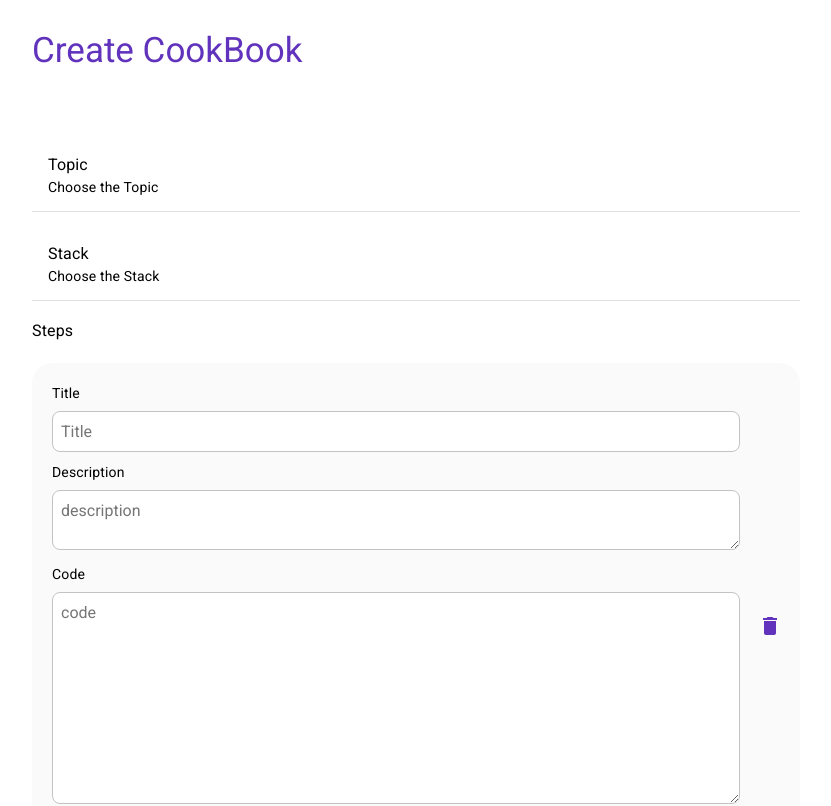
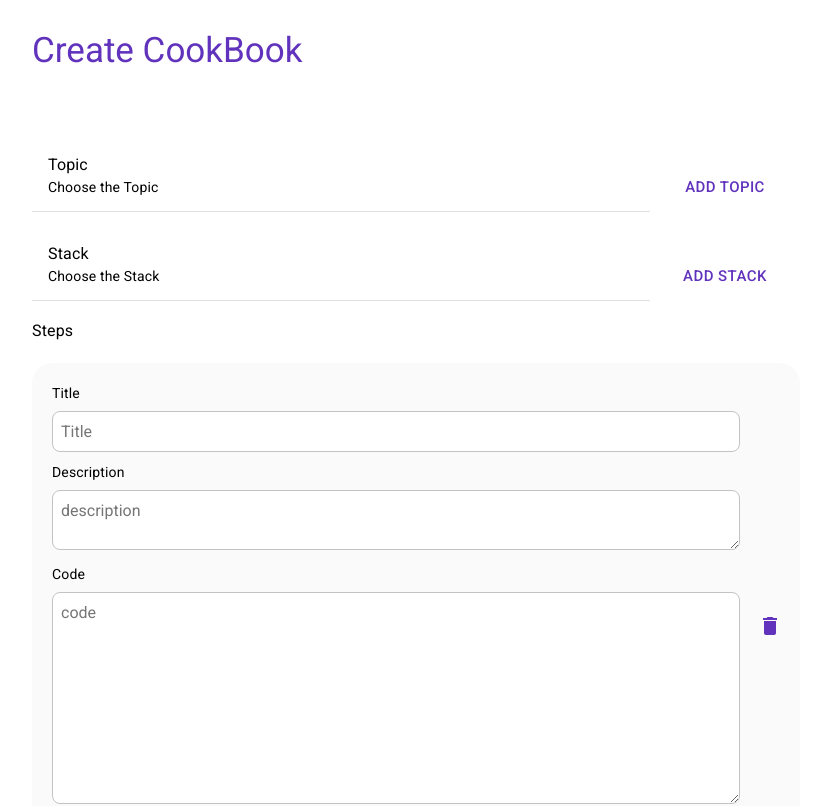
Before and after one commit to avasoft-mobility/cookbook, a React (Create React App) app: page /create/cookbook in a window 1280 px wide. Shown: the top 806 px of the page, without its empty margins (224-1055 px from the left). Built offline with nearby package versions, Linux system fonts and the light colour scheme; no server answers.

Commit message:
Implement create navigation for specified pages (#122)

```diff
--- a/src/Pages/CreateCookbook.page.tsx
+++ b/src/Pages/CreateCookbook.page.tsx
@@ -6,6 +6,7 @@ import StepWrapper from "../components/StepWrapper.component";
 import Clickable from "../components/wrapper_components/ButtonWrapperComponent";
 import ConfirmationDialog from "../components/wrapper_components/ConfirmationDialog.WrapperComponent";
 import Text from "../components/wrapper_components/Text.wrapperComponent";
+import Color from "../configs/ColorConfig";
 
 import Theme from "../configs/ThemeConfig";
 import CookbookCreateRequest from "../models/request_response_models/CookbookCreate.request";
@@ -165,6 +166,7 @@ const CreateCookbookPage = () => {
         </div>
       </div>
       <div style={styles.innerContainer}>
+        <div style={styles.spaceBetween}>
           <ConfirmationDialog
             title="Topic"
             dialogHeader="Choose Topic"
@@ -174,6 +176,21 @@ const CreateCookbookPage = () => {
             value={"Choose the Topic"}
             onConfirm={onTopicChosed}
           />
+          <div style={styles.buttonConatiner}>
+            <Clickable
+              ClickableText={"Add Topic"}
+              variant={"text"}
+              clickableSize={"large"}
+              onClick={(event) => {
+                navigate("/create/topic");
+              }}
+              textColor={Color.primaryColor}
+              style={{ width: "150px", height: "50px" }}
+            />
+          </div>
+        </div>
+
+        <div style={styles.spaceBetween}>
           <ConfirmationDialog
             title="Stack"
             dialogHeader="Choose Stack"
@@ -183,6 +200,19 @@ const CreateCookbookPage = () => {
             value={"Choose the Stack"}
             onConfirm={onStackChosed}
           />
+          <div style={styles.buttonConatiner}>
+            <Clickable
+              ClickableText={"Add Stack"}
+              variant={"text"}
+              clickableSize={"large"}
+              onClick={(event) => {
+                navigate("/create/stack");
+              }}
+              textColor={Color.primaryColor}
+              style={{ width: "150px", height: "50px" }}
+            />
+          </div>
+        </div>
 
         <div style={styles.steps}>
           <Text variant="body1" color={Theme.palette.text.secondary}>
@@ -250,6 +280,16 @@ const styles = {
   steps: {
     marginTop: "10px",
   },
+  buttonConatiner: {
+    display: "flex",
+    justifyContent: "center",
+    alignItems: "flex-end",
+    paddingBottom: "8px",
+  },
+  spaceBetween: {
+    display: "flex",
+    justifyContent: "space-between",
+  },
 };
 
 export default CreateCookbookPage;
--- a/src/Pages/Topic.Page.tsx
+++ b/src/Pages/Topic.Page.tsx
@@ -1,4 +1,4 @@
-import { ChangeEvent, useState } from "react";
+import React, { ChangeEvent, useState } from "react";
 import { useMutation, useQuery } from "react-query";
 import { useNavigate } from "react-router-dom";
 import { v4 as uuid } from "uuid";
@@ -146,17 +146,35 @@ const TopicPage = () => {
               Topic not to be empty
             </Text>
           ) : null}
+          <div style={styles.flexDirectionColumn as React.CSSProperties}>
             <div style={{ width: "100%", marginTop: "40px" }}>
               <Text variant="h6" color={Theme.palette.primary.main}>
                 Tags
               </Text>
+            </div>
+            <div style={{ ...styles.alignItemsCenter, ...styles.spaceBetween }}>
+              <div style={styles.multipleSelectContainer}>
                 <MultipleSelectChip
                   inputLabel="Tags"
                   values={tagsCall.data ? tagsCall.data.map((x) => x.name) : []}
                   chipStyle={{ color: Theme.palette.primary.main }}
                   menuItemStyle={{ color: Theme.palette.secondary.main }}
-              onChange={(event) => onTagChange(event.target.value as string[])}
+                  onChange={(event) =>
+                    onTagChange(event.target.value as string[])
+                  }
                 />
+              </div>
+              <Clickable
+                ClickableText={"Add Tag"}
+                variant={"text"}
+                clickableSize={"large"}
+                onClick={(event) => {
+                  navigate("/create/tag");
+                }}
+                textColor={Color.primaryColor}
+                style={{ width: "150px", height: "50px" }}
+              />
+            </div>
           </div>
           <div style={{ width: "100%", marginTop: "40px" }}>
             <Text variant="h6" color={Theme.palette.primary.main}>
@@ -285,6 +303,23 @@ const styles = {
   inputImage: {
     marginTop: "10px",
   },
+  alignItemsCenter: {
+    display: "flex",
+    alignItems: "center",
+  },
+  spaceBetween: {
+    display: "flex",
+    justifyContent: "space-between",
+  },
+  multipleSelectContainer: {
+    width: "100%",
+    marginRight: "20px",
+  },
+  flexDirectionColumn: {
+    display: "flex",
+    width: "100%",
+    flexDirection: "column",
+  },
 };
 
 export default TopicPage;
--- a/src/components/wrapper_components/MultipleSelectChip.WrapperComponent.tsx
+++ b/src/components/wrapper_components/MultipleSelectChip.WrapperComponent.tsx
@@ -77,7 +77,7 @@ const MultipleSelectChip: React.FC<MultipleSelectChipProps> = ({
 
   return (
     <div>
-      <FormControl sx={{ m: 1, width: 300 }} style={formControlStyle}>
+      <FormControl sx={{ m: 1, width: "100%" }} style={formControlStyle}>
         <InputLabel id="demo-multiple-chip-label">{inputLabel}</InputLabel>
         <Select
           labelId="demo-multiple-chip-label"
```
Lines whose indentation alone changed are shown as unchanged.
